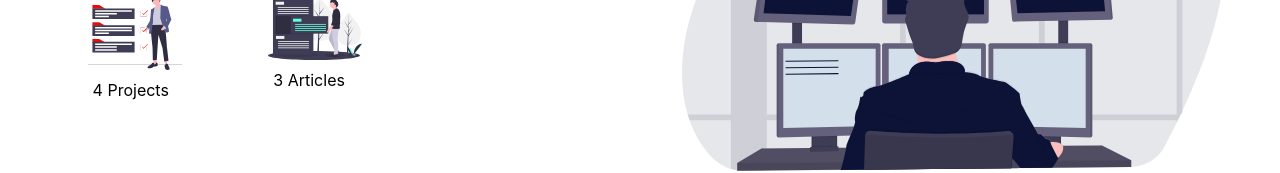
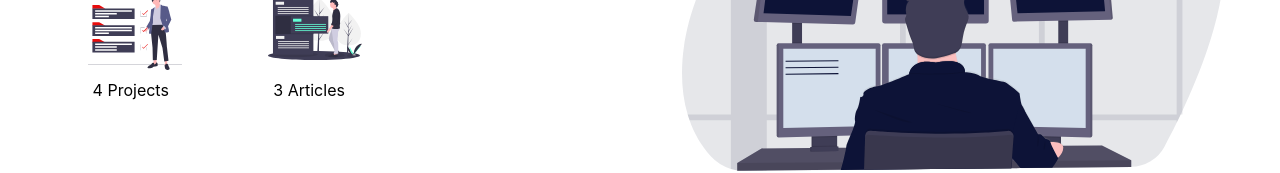
Before and after one commit to mohamilin/myprofile, a React (Create React App) app: page /portofolio in a window 1280 px wide. Shown: the part 207-380 px from the top of the page. Built offline with nearby package versions, Linux system fonts and the light colour scheme.

Commit message:
marginTop for hero article

```diff
--- a/src/pages/Homepage.js
+++ b/src/pages/Homepage.js
@@ -74,7 +74,7 @@ function Homepage() {
                     src={imgArticle}
                     alt="img Project"
                   />
-                  <p style={{ width: 90, marginLeft: 5 }}>3 Articles</p>
+                  <p style={{ width: 90, marginLeft: 5, marginTop: 26 }}>3 Articles</p>
                 </Grid>
               </Grid>
             </div>
```
Also changed, not shown: 1 other file (tests, documents, lock files or other folders).
